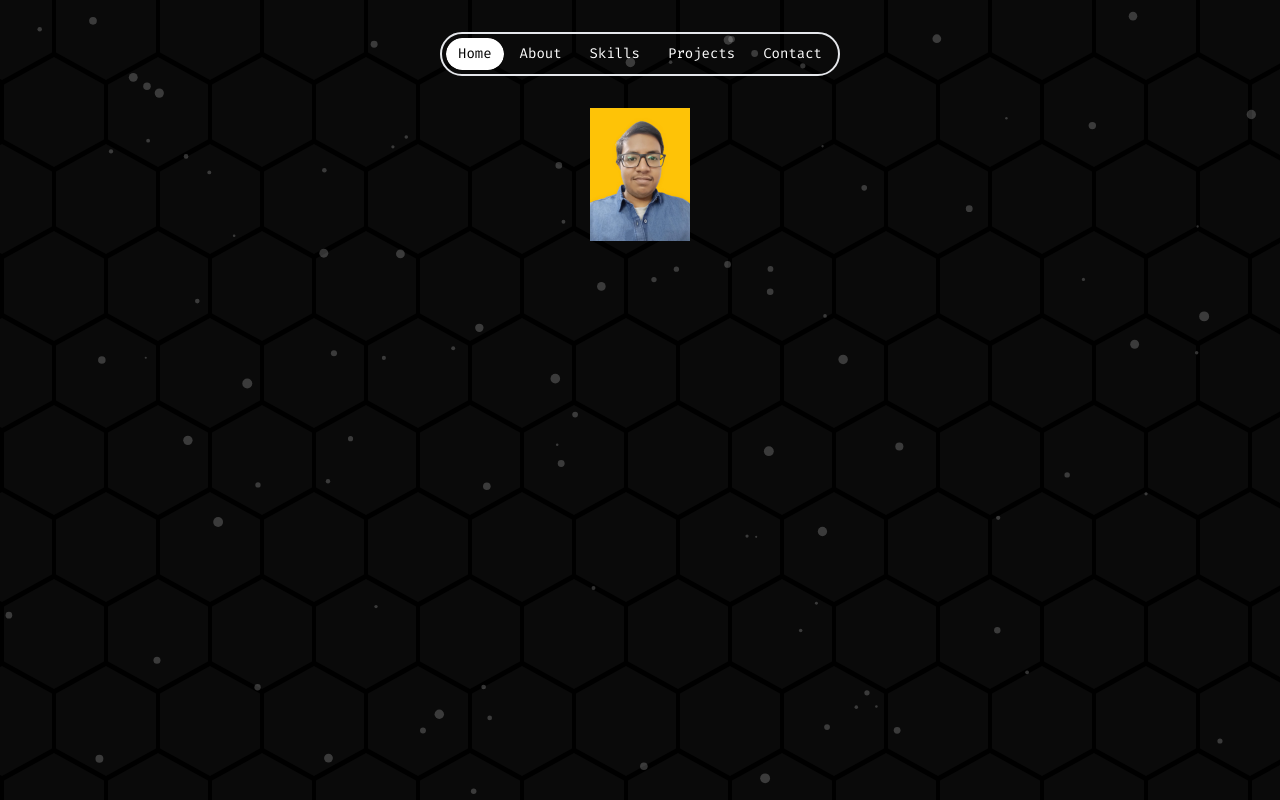
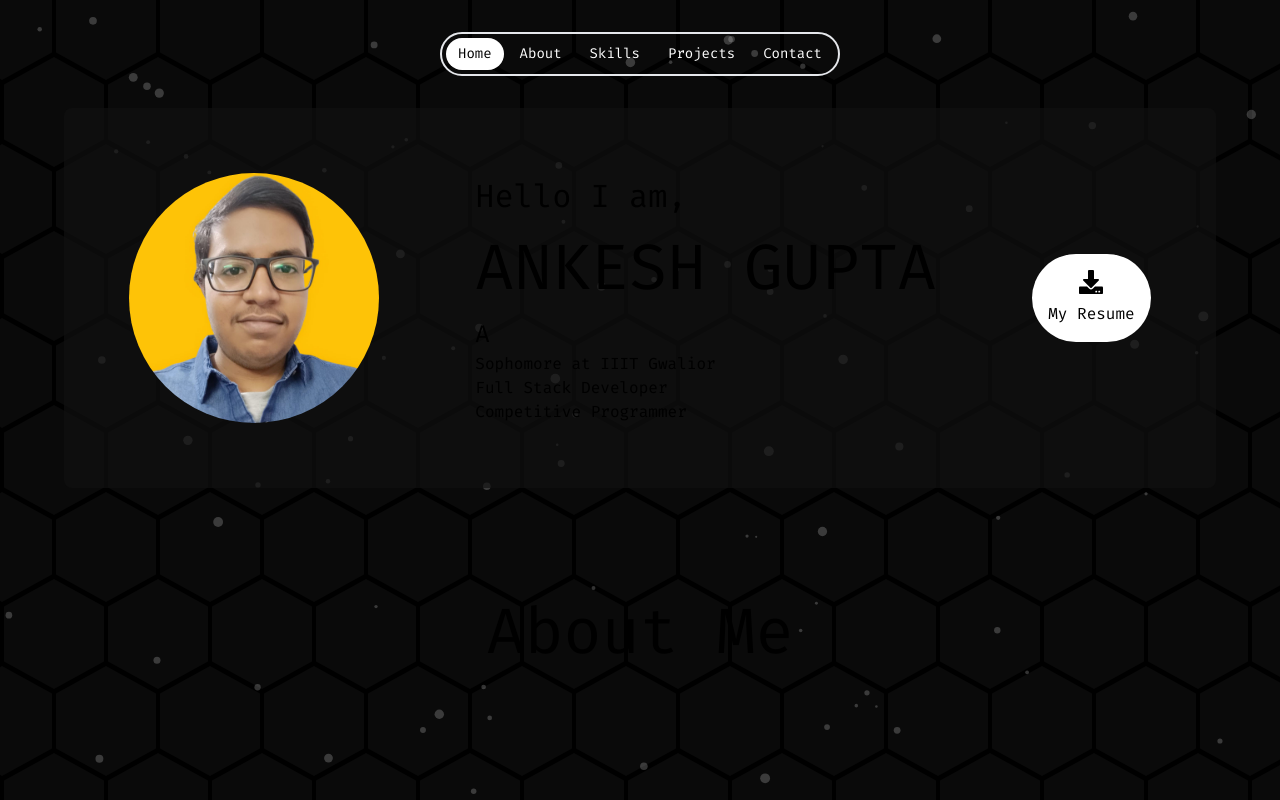
Before and after one commit to Ankesh2004/Portfolio, a Next.js app: page / in a window 1280 px wide. Built offline with nearby package versions, Linux system fonts and the light colour scheme.

Commit message:
feat: start animation when in view enabled

```diff
--- /dev/null
+++ b/app/components/About.jsx
@@ -0,0 +1,24 @@
+"use client";
+import { useInView } from 'react-intersection-observer';
+import AnimatedText from './utils/AnimateText';
+import { useEffect } from 'react';
+
+const About = () => {
+  const { ref, inView } = useInView({
+    threshold: 0.5,
+  });
+
+  useEffect(() => {
+    if (inView) {
+      console.log('About Me is in view');
+    }
+  }, [inView]);
+
+  return (
+    <div className='p-[6rem]' ref={ref}>
+      <AnimatedText word="About Me" size="4rem" inView={inView} />
+    </div>
+  );
+};
+
+export default About;
--- a/app/components/Home.jsx
+++ b/app/components/Home.jsx
@@ -1,23 +1,70 @@
 "use client";
 import Image from "next/image";
 import profilePic from "../../public/profile-pic.jpg"
+import { motion } from "framer-motion";
+import AnimatedText from "./utils/AnimateText";
+import ResumeBubble from "./ResumeBubble";
+import { useInView } from "react-intersection-observer";
+import { useEffect } from "react";
+
+const imageVariants = {
+  hidden: {
+    opacity: 0,
+    x: -100,
+    y: -100,
+
+  },
+  visible: {
+    opacity: 1,
+    x: 0,
+    y: 0,
+    transition: {
+      duration: 5,
+      type: "spring",
+      stiffness: 80,
+      damping: 10,
+    },
+  },
+};
+
 const Home = () => {
-    const handleClick = () => {
-        console.log('clicked')
+  const { ref, inView } = useInView({
+    threshold: 0.5,
+  });
+  useEffect(() => {
+    if (inView) {
+      console.log('Home is in view');
     }
+  }, [inView]);
   return (
-    <div>
+    <div ref={ref} className="flex flex-wrap items-center p-[4rem] justify-center bg-[#111a] rounded-lg w-[90%] gap-[6rem]">
       {/* Profile Picture and CV  */}
-        <div className="flex items-center">
+      <motion.div className="z-10 flex items-center rounded-full"
+        initial="hidden"
+        animate="visible"
+        variants={imageVariants}
+        whileHover={{ scale: 1.2, boxShadow: "0px 0px 10px white" }}>
         <Image
           src={profilePic}
           alt="Profile Picture"
-            width={100}
-            height={100}
+          width={250}
+          height={250}
+          className="rounded-full"
         />
+      </motion.div>
+      {/* Intro  */}
+      <div className="z-10 flex flex-col">
+        <AnimatedText word="Hello I am," size={"2rem"} inView={inView} />
+        <AnimatedText word="ANKESH GUPTA" size={"4rem"} inView={inView}/>
+        <AnimatedText word="A" size={"1.5rem"} inView={inView}/>
+        <AnimatedText word="Sophomore at IIIT Gwalior" inView={inView}/>
+        <AnimatedText word="Full Stack Developer" inView={inView}/>
+        <AnimatedText word="Competitive Programmer" inView={inView}/>
       </div>
+
+      <ResumeBubble />
     </div>
   )
 }
 
-export default Home
+export default Home;
--- /dev/null
+++ b/app/components/ResumeBubble.jsx
@@ -0,0 +1,36 @@
+import { FaDownload } from "react-icons/fa";
+import {motion} from "framer-motion";
+const ResumeBubble = () => {
+    const resumeVariant = {
+    hidden: {
+      opacity: 0,
+      x: 100,
+      y: 100,
+    },
+    visible: {
+      opacity: 1,
+      x: 0,
+      y: 0,
+      transition: {
+        duration: 5,
+        type: "spring",
+        stiffness: 80,
+        damping: 10,
+      },
+    },
+    }
+
+  return (
+    <motion.div className="flex flex-col cursor-pointer items-center gap-[0.5rem] rounded-full p-[1rem] bg-white text-black"
+    initial="hidden"
+    animate="visible"
+    variants={resumeVariant}
+    whileHover={{ scale: 1.1, boxShadow: "0px 0px 20px black" }}
+    >
+        <FaDownload size={"1.5rem"}/>
+        <p>My Resume</p>
+    </motion.div>
+  )
+}
+
+export default ResumeBubble
--- a/app/components/styles/HexagonBackground.css
+++ b/app/components/styles/HexagonBackground.css
@@ -3,10 +3,10 @@
     padding: 0px;
     box-sizing: border-box;
     z-index: -10;
-    overflow: hidden;
 }
 body{
     background-color: #000000;
+    overflow-x: hidden;
     /* z-index: -10; */
 }
 .hexagon-background {
--- /dev/null
+++ b/app/components/utils/AnimateText.jsx
@@ -0,0 +1,58 @@
+import { motion } from "framer-motion";
+import { useEffect } from "react";
+import { useAnimation } from 'framer-motion';
+
+const wordVariants = {
+  hidden: {
+    opacity: 0,
+    y:-200,
+    transition: {
+      staggerChildren: 0.05 // Stagger the animation of each letter
+    }
+  },
+  visible: {
+    opacity: 1,
+    y:0,
+    transition: {
+      staggerChildren: 0.05 // Stagger the animation of each letter
+    }
+  }
+};
+
+const letterVariants = {
+  hidden: {
+    opacity: 0,
+    y: 20 // Move the letter downward when it appears
+  },
+  visible: {
+    opacity: 1,
+    y: 0 // Move the letter back to its original position
+  }
+};
+
+const AnimatedText = ({ word, size, inView }) => {
+  const controls = useAnimation();
+
+  useEffect(() => {
+    if (inView) {
+      controls.start("visible");
+    }
+  }, [controls, inView]);
+
+  return (
+    <motion.span
+      animate={controls}
+      initial="hidden"
+      variants={wordVariants}
+      style={{ fontSize: size }}
+    >
+      {word.split("").map((letter, index) => (
+        <motion.span key={index} variants={letterVariants}>
+          {letter}
+        </motion.span>
+      ))}
+    </motion.span>
+  );
+};
+
+export default AnimatedText;
--- a/app/globals.css
+++ b/app/globals.css
@@ -5,6 +5,9 @@
 :root {
   --foreground-rgb: 0, 0, 0;
   --background-rgb: 214, 219, 220;
+  --h1-size: 2rem; /* 32px */
+  --h2-size: 1.5rem; /* 24px */
+  --paragraph-size: 1rem; /* 16px */
 }
 
 body.dark {
@@ -24,6 +27,17 @@ body {
   color: rgb(var(--foreground-rgb));
   background: rgb(var(--background-rgb));
 }
+h1{
+  font-size: var(--h1-size);
+  font-weight: bold;
+}
+h2 {
+  font-size: var(--h2-size);
+}
+
+p {
+  font-size: var(--paragraph-size);
+}
 
 @layer utilities {
   .text-balance {
--- a/app/page.js
+++ b/app/page.js
@@ -3,14 +3,16 @@ import '@fontsource/fira-code'
 import Navbar from './components/Navbar';
 import HexagonBackground from './components/HexagonBackground'
 import Home from './components/Home';
+import About from './components/About';
 
 export default function Main() {
   return (
     <div className="flex min-h-screen flex-col items-center">
       <HexagonBackground />
       <Navbar />
-      <div className='z-50'>
+      <div className='z-50 w-screen flex flex-col items-center'>
         <Home />
+        <About/>
       </div>
 
     </div>
--- a/package.json
+++ b/package.json
@@ -13,8 +13,10 @@
     "framer-motion": "^11.0.20",
     "next": "14.1.4",
     "next-google-fonts": "^2.2.0",
-    "react": "^18",
-    "react-dom": "^18",
+    "react": "^18.2.0",
+    "react-dom": "^18.2.0",
+    "react-icons": "^5.0.1",
+    "react-intersection-observer": "^9.8.1",
     "react-particles": "^2.12.2",
     "tsparticles-slim": "^2.12.0"
   },
```
Also changed, not shown: public/profile-pic.jpg, 1 other file (tests, documents, lock files or other folders). Lines whose indentation alone changed are shown as unchanged.
